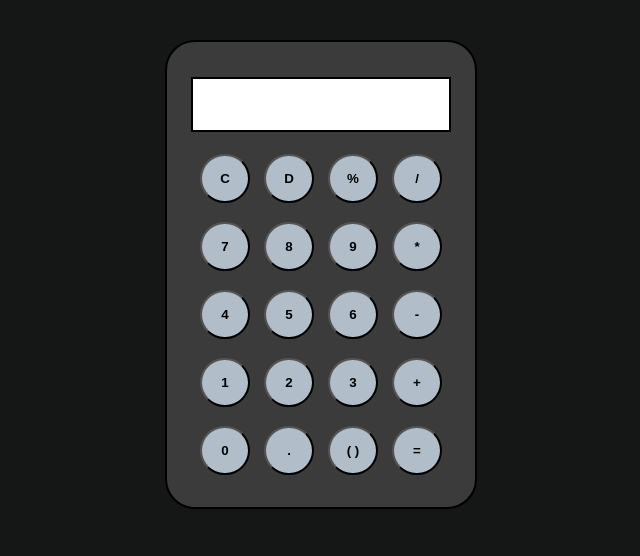
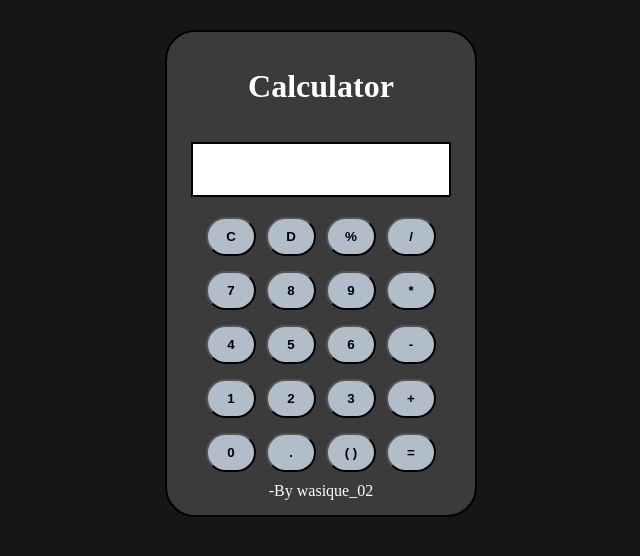
Before and after one commit to Wasique02/Calculator, a plain HTML site: page index.html in a window 1280 px wide. Shown: the whole page, without its empty margins (319-959 px from the left). Drawn offline with Linux system fonts and the light colour scheme.

Commit message:
adding of developers name

```diff
--- a/index.html
+++ b/index.html
@@ -9,6 +9,7 @@
 </head>
 <body>
     <div class="container">
+        <h1>Calculator</h1>
         <div class="row">
             <input class="input" type="text">
         </div>
@@ -42,6 +43,7 @@
             <button class="button">( )</button>
             <button class="button">=</button>
         </div>
+        <div class="developer">-By wasique_02</div>
     </div>
     <script src="script.js"></script>
 </body>
--- a/style.css
+++ b/style.css
@@ -1,5 +1,8 @@
 body{
     background-color: rgb(21, 22, 22);
+}
+h1{
+    color: white;
 }
 .container{
     border: 2px solid black;
@@ -10,8 +13,8 @@ body{
     justify-content: center;
     gap: 5px;
     width: 21vw;
-    margin: 40px auto;
-    padding: 25px 20px;
+    margin: 30px auto;
+    padding: 15px 20px;
     background-color: rgb(59, 59, 59);
 }
 .row{
@@ -21,8 +24,8 @@ body{
 }
 button{
     width: 50px;
-    padding: 15px;
-    margin: 7px;
+    padding: 10px;
+    margin: 5px;
     cursor: pointer;
     border-radius: 30px;
     background-color: rgb(177, 189, 201);
@@ -34,6 +37,9 @@ input{
     padding: 15px 12px;
     margin: 10px;
 }
+.developer{
+    color: white;
+}
 @media screen and (max-width:1000px) {
     .container{
         width: fit-content;
```
